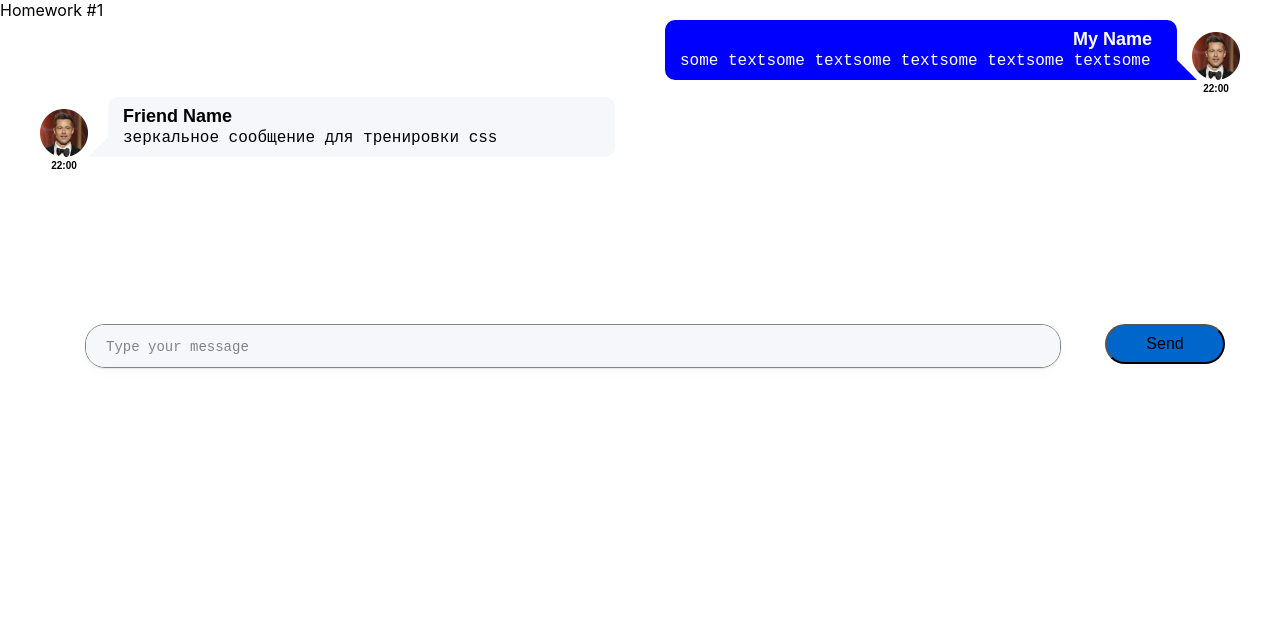
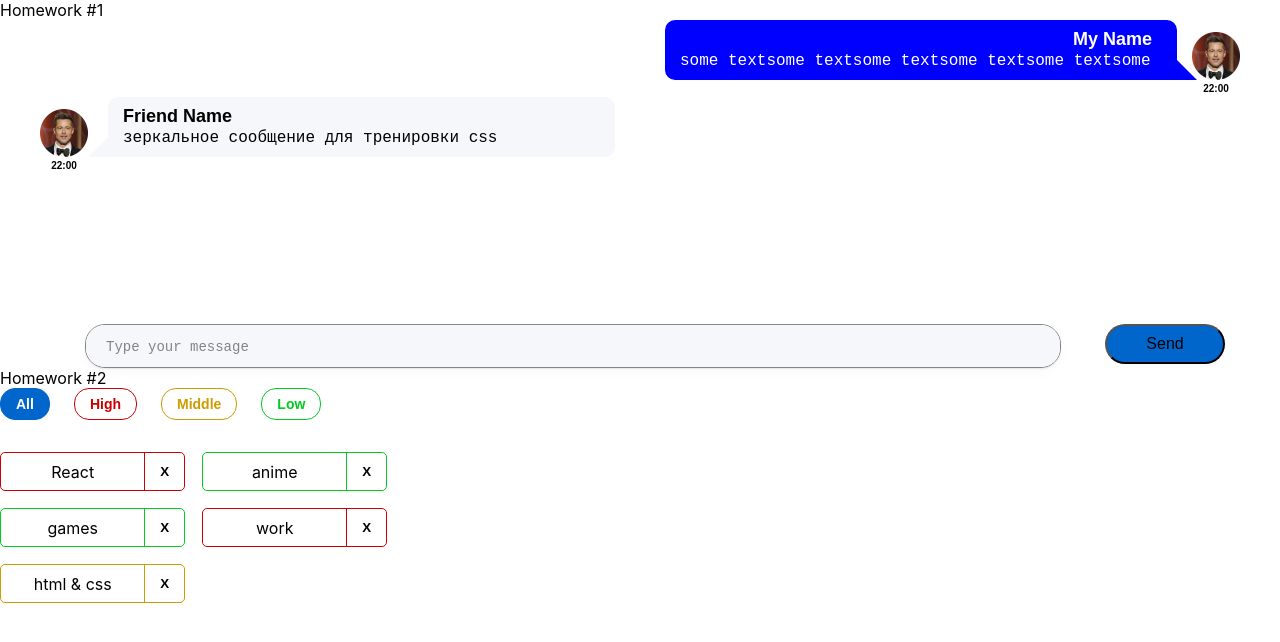
Before and after one commit to Soucron/HWS, a React (Create React App) app: page /#/ in a window 1280 px wide. Before the commit this address led to /#/pre-junior. Shown: the top 642 px of the page. Built offline with nearby package versions, Linux system fonts and the light colour scheme.

Commit message:
HWS 2 Done

```diff
--- a/src/s1-main/App.tsx
+++ b/src/s1-main/App.tsx
@@ -1,13 +1,13 @@
 import React from 'react'
 import s from './App.module.css'
 import HW1 from '../s2-homeworks/hw01/HW1'
+import HW2 from '../s2-homeworks/hw02/HW2';
 
 function App() {
     return (
         <div className={s.App}>
             <HW1/>
-            {/*раскомментировать по ходу выполнения*/}
-            {/*<HW2/>*/}
+            <HW2/>
             {/*<HW3/>*/}
             {/*<HW4/>*/}
 
--- a/src/s2-homeworks/hw02/HW2.tsx
+++ b/src/s2-homeworks/hw02/HW2.tsx
@@ -17,16 +17,16 @@
 * */
 
 // types
-export type AffairPriorityType = any // need to fix any
+export type AffairPriorityType = 'low' | 'high' | 'middle' // need to fix any
 export type AffairType = {
-    _id: any // need to fix any
-    name: any // need to fix any
+    _id: number // need to fix any
+    name: string // need to fix any
     priority: AffairPriorityType
 }
 export type FilterType = 'all' | AffairPriorityType
 
 // constants
-const defaultAffairs: any = [ // need to fix any
+const defaultAffairs: AffairType [] = [ // need to fix any
     {_id: 1, name: 'React', priority: 'high'}, // студенты могут изменить содержимое name и количество элементов в массиве, ...priority не менять!
     {_id: 2, name: 'anime', priority: 'low'},
     {_id: 3, name: 'games', priority: 'low'},
@@ -35,23 +35,23 @@
 ]
 
 // pure helper functions
-export const filterAffairs = (affairs: any, filter: any): any => { // need to fix any
+export const filterAffairs = (affairs: AffairType[], filter: FilterType): AffairType[] => { // need to fix any
+    return filter === "all" ? affairs : affairs.filter(a => a.priority === filter )
+    // need to fix
+}
+export const deleteAffair = (affairs: AffairType[], _id: number): AffairType[] => { // need to fix any
 
-
-    return affairs // need to fix
-}
-export const deleteAffair = (affairs: any, _id: any): any => { // need to fix any
-
-    return affairs // need to fix
+    return affairs.filter(el => el._id !== _id) // need to fix
 }
 
 function HW2() {
-    const [affairs, setAffairs] = useState<any>(defaultAffairs) // need to fix any
+    const [affairs, setAffairs] = useState<AffairType[]>(defaultAffairs) // need to fix any
     const [filter, setFilter] = useState<FilterType>('all')
 
     const filteredAffairs = filterAffairs(affairs, filter)
-    const deleteAffairCallback = (_id: any) => { // need to fix any
-        // need to fix
+    const deleteAffairCallback = (_id: number) => { // need to fix any
+        let newAffairList = affairs.filter(el => el._id !== _id)
+        setAffairs(newAffairList)
     }
 
     return (
--- a/src/s2-homeworks/hw02/affairs/Affairs.tsx
+++ b/src/s2-homeworks/hw02/affairs/Affairs.tsx
@@ -4,24 +4,24 @@
 import s from './Affairs.module.css'
 
 type AffairsPropsType = {
-    data: any // need to fix any
-    setFilter: any
-    deleteAffairCallback: any
+    data: AffairType[] // need to fix any
+    setFilter: (filter: FilterType) => void
+    deleteAffairCallback: (_id: number) => void
     filter: FilterType
 }
 
 function Affairs(props: AffairsPropsType) {
     const setAll = () => {
-        // need to fix
+        props.setFilter('all')
     }
     const setHigh = () => {
-        // need to fix
+        props.setFilter('high')
     }
     const setMiddle = () => {
-        // need to fix
+        props.setFilter('middle')
     }
     const setLow = () => {
-        // need to fix
+        props.setFilter('low')
     }
 
     const cnAll = s.button + ' ' + s.all + (props.filter === 'all' ? ' ' + s.active : '')
--- a/src/s2-homeworks/hw02/affairs/affair/Affair.tsx
+++ b/src/s2-homeworks/hw02/affairs/affair/Affair.tsx
@@ -6,11 +6,12 @@
 type AffairPropsType = {
     // key не нужно типизировать
     affair: AffairType
-    deleteAffairCallback: any // need to fix any
+    deleteAffairCallback: (_id:number) => void // need to fix any
 }
 
 function Affair(props: AffairPropsType) {
-    const deleteCallback = () => {
+    const deleteCallback = (_id:number) => {
+        props.deleteAffairCallback(_id)
         // need to fix
     }
 
@@ -25,7 +26,7 @@
         >
             <div id={'hw2-name-' + props.affair._id} className={nameClass}>
                 {/*создаёт студент*/}
-
+                {props.affair.name}
                 {/**/}
             </div>
             <div id={'hw2-priority-' + props.affair._id} hidden>
@@ -36,7 +37,7 @@
                 id={'hw2-button-delete-' + props.affair._id}
                 className={buttonClass}
                 // need to fix
-
+                onClick={() => deleteCallback(props.affair._id)}
             >
                 {/*текст кнопки могут изменить студенты*/}
                 X
```
